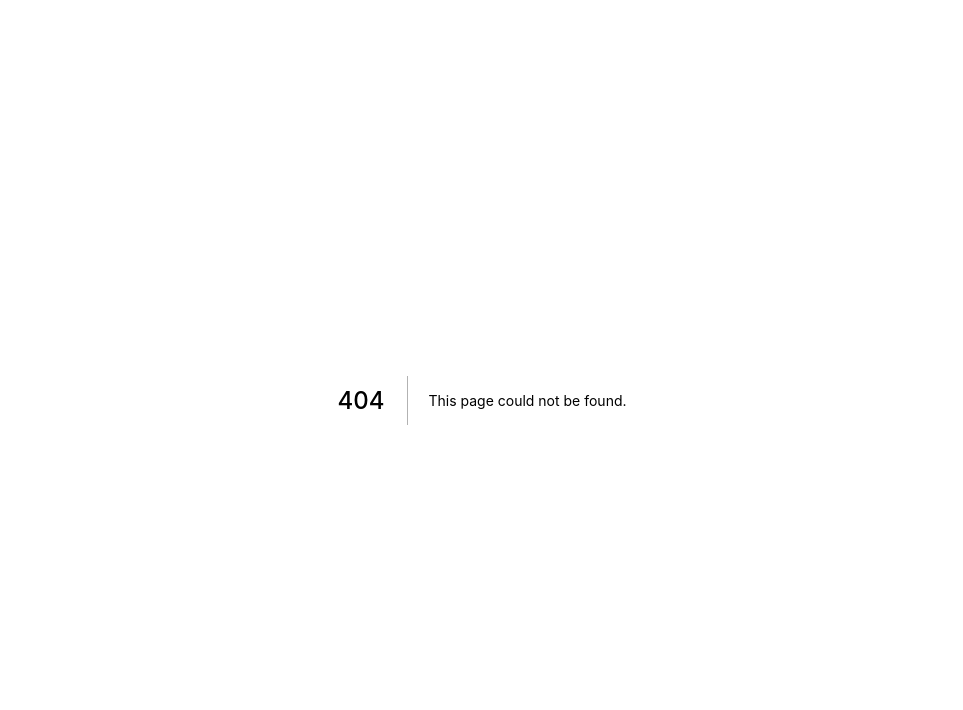
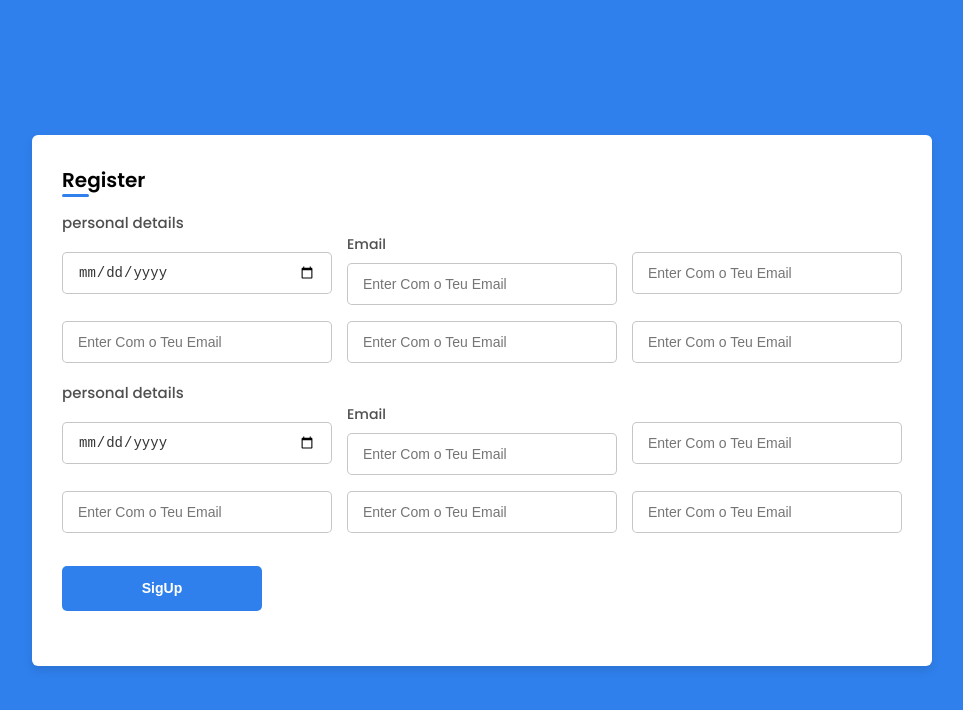
Before and after one commit to yazaldefilimonepinto/tweeter, a Next.js app: page /signup in a window 1280 px wide. Before the commit this address had no page. Shown: the top 710 px of the page, without its empty margins (158-1121 px from the left). Built offline with nearby package versions, Linux system fonts and the light colour scheme.

Commit message:
feat: create page of signup

```diff
--- /dev/null
+++ b/src/pages/signup/index.tsx
@@ -0,0 +1,42 @@
+import { Button } from '@/components/global/Button';
+import { Input } from '@/components/global/Input';
+import styles from '@/styles/pages/signup/styles.module.scss';
+
+export default function SignUp() {
+  return (
+    <div className={styles.root}>
+      <article className={styles.container}>
+        <header className={styles.header}>Register</header>
+        <form className={styles.form}>
+          <div className={styles.formContainer}>
+            <section className={`${styles.personal}, ${styles.details}`}>
+              <span>personal details</span>
+
+              <div className={styles.fields}>
+                <Input type="date" placeholder="Enter Com o Teu Email" name="name" required />
+                <Input placeholder="Enter Com o Teu Email" name="name" label="Email" />
+                <Input placeholder="Enter Com o Teu Email" name="name" />
+                <Input placeholder="Enter Com o Teu Email" name="name" />
+                <Input placeholder="Enter Com o Teu Email" name="name" />
+                <Input placeholder="Enter Com o Teu Email" name="name" />
+              </div>
+            </section>
+            <section className={`${styles.personal}, ${styles.details}`}>
+              <span>personal details</span>
+
+              <div className={styles.fields}>
+                <Input type="date" placeholder="Enter Com o Teu Email" name="name" required />
+                <Input placeholder="Enter Com o Teu Email" name="name" label="Email" />
+                <Input placeholder="Enter Com o Teu Email" name="name" />
+                <Input placeholder="Enter Com o Teu Email" name="name" />
+                <Input placeholder="Enter Com o Teu Email" name="name" />
+                <Input placeholder="Enter Com o Teu Email" name="name" />
+              </div>
+            </section>
+          </div>
+          <Button text="SigUp" />
+        </form>
+      </article>
+    </div>
+  );
+}
```
